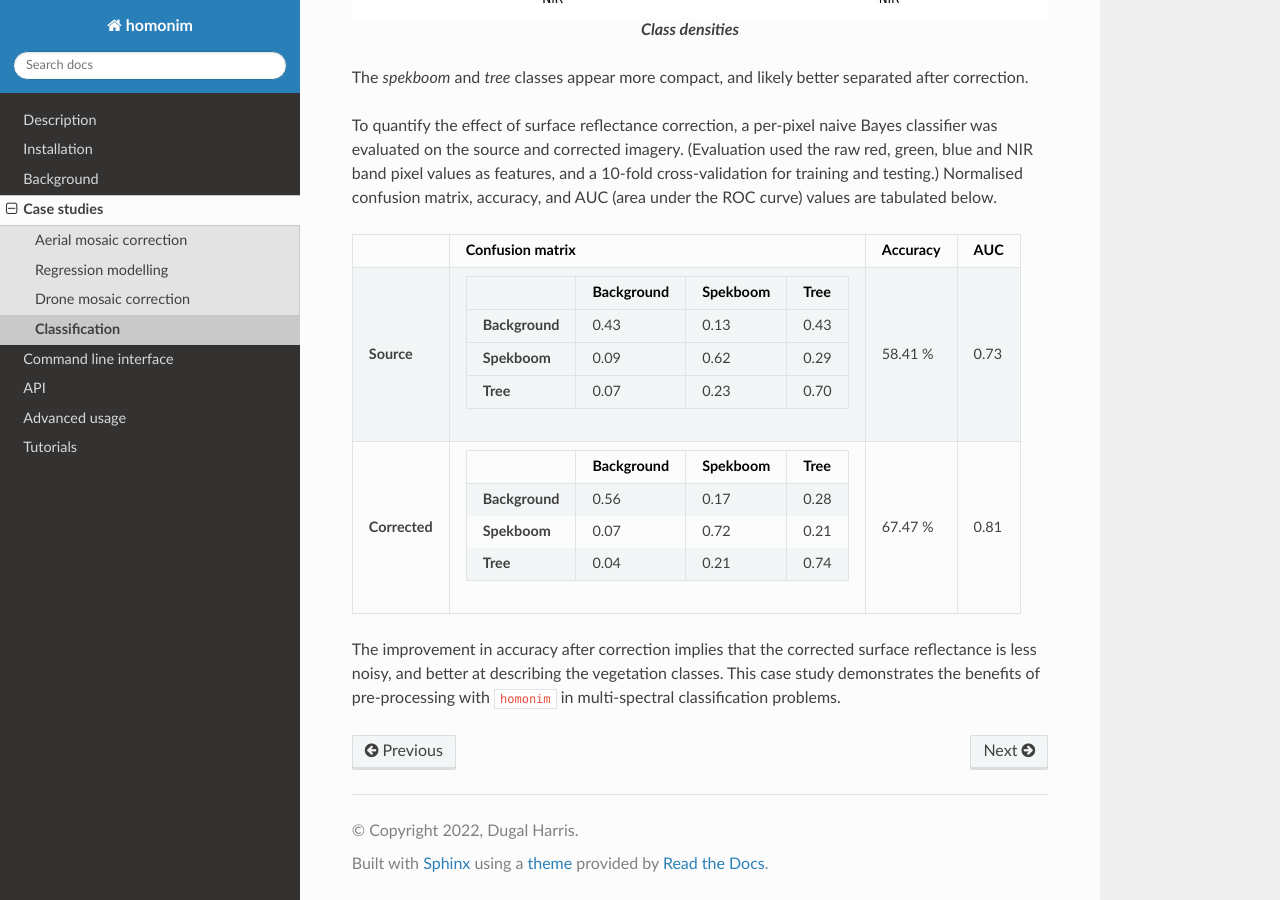
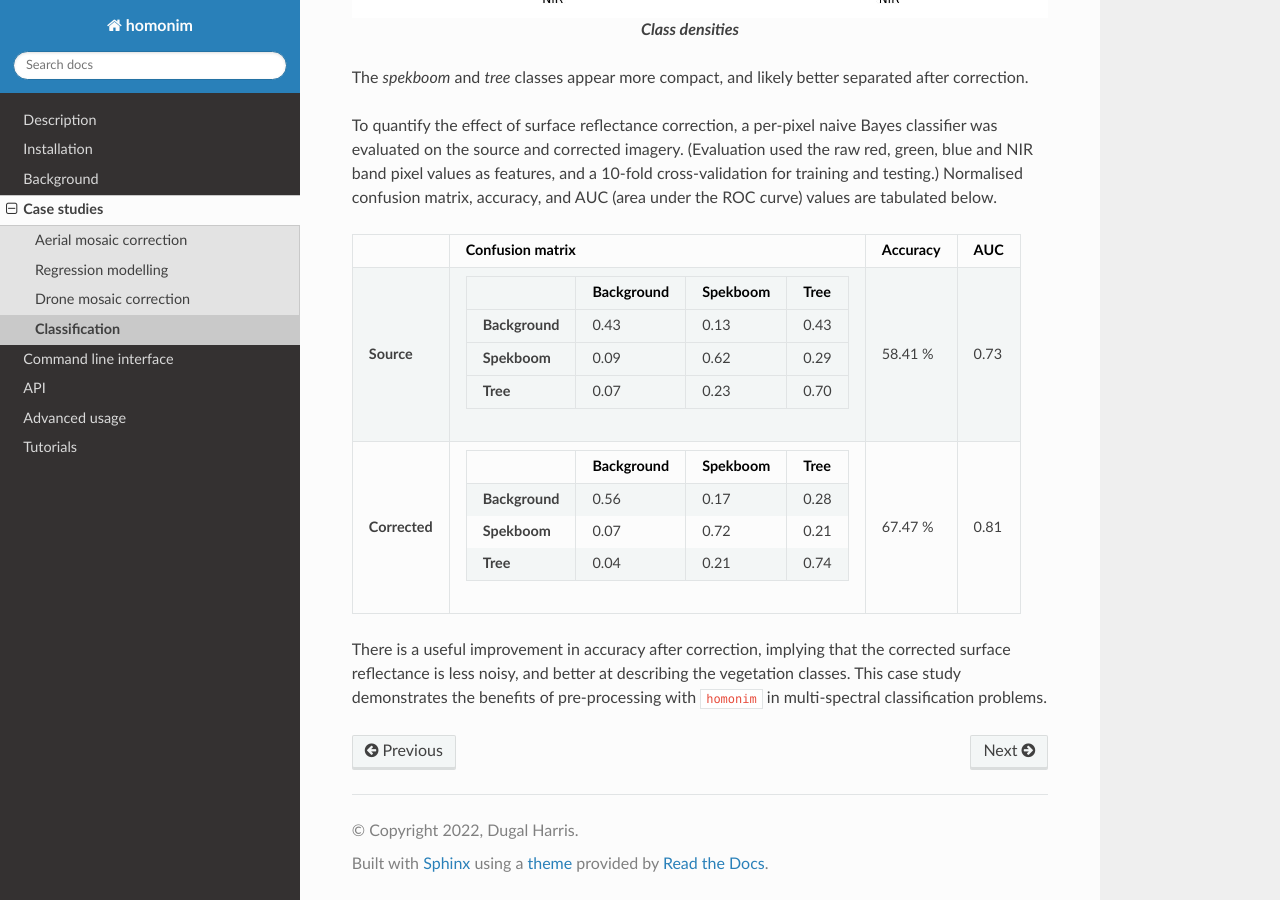
Before and after one commit to leftfield-geospatial/homonim, a Sphinx documentation site: the page built from docs/case_studies/classification.rst, in a window 1280 px wide and 900 px high, scrolled down 1296 px. Built offline with Sphinx 7.4.7 and the Read the Docs theme 2.0.0, drawn with Linux system fonts in a browser that asks for light colours; pages that are not in the unit, such as notebooks, are missing from menus.

Commit message:
minor updates

```diff
--- a/docs/case_studies/classification.rst
+++ b/docs/case_studies/classification.rst
@@ -52,4 +52,4 @@ To quantify the effect of surface reflectance correction, a per-pixel naive Baye
 |                |  +----------------+------------+----------+------+  |          |      |
 +----------------+-----------------------------------------------------+----------+------+
 
-The improvement in accuracy after correction implies that the corrected surface reflectance is less noisy, and better at describing the vegetation classes.  This case study demonstrates the benefits of pre-processing with ``homonim`` in multi-spectral classification problems.
+There is a useful improvement in accuracy after correction, implying that the corrected surface reflectance is less noisy, and better at describing the vegetation classes.  This case study demonstrates the benefits of pre-processing with ``homonim`` in multi-spectral classification problems.
```
